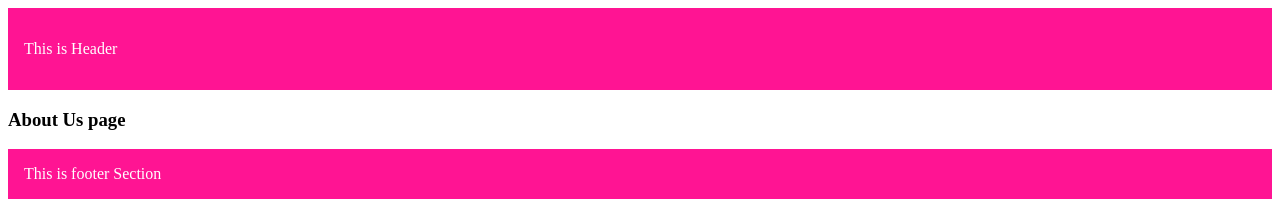
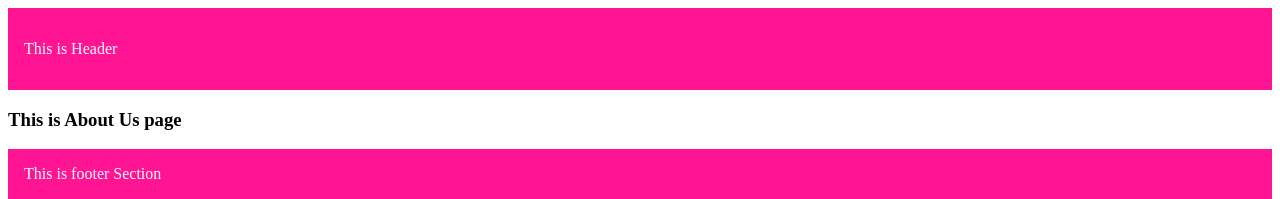
Before and after one commit to aliabbasmaryami/Nextjs, a Next.js app: page /about in a window 1280 px wide. Shown: the top 199 px of the page. Built offline with nearby package versions, Linux system fonts and the light colour scheme.

Commit message:
About Us

```diff
--- a/src/app/about/page.tsx
+++ b/src/app/about/page.tsx
@@ -1,3 +1,3 @@
 export default function (){
-    return <h3>About Us page</h3>
+    return <h3>This is About Us page</h3>
 }
```
